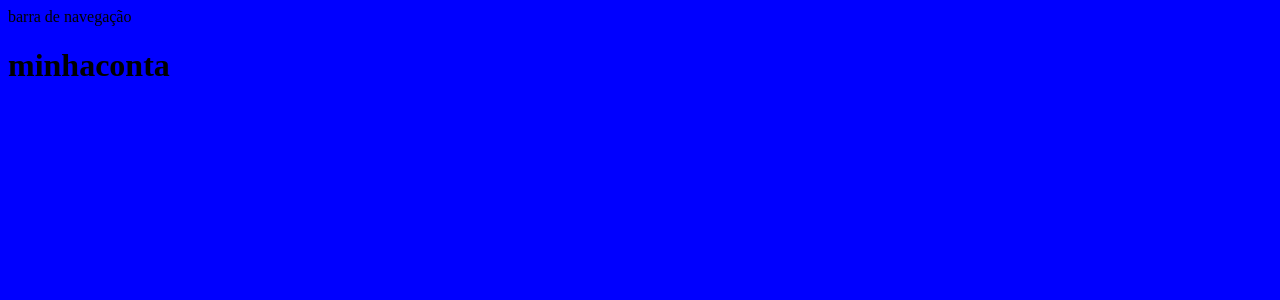
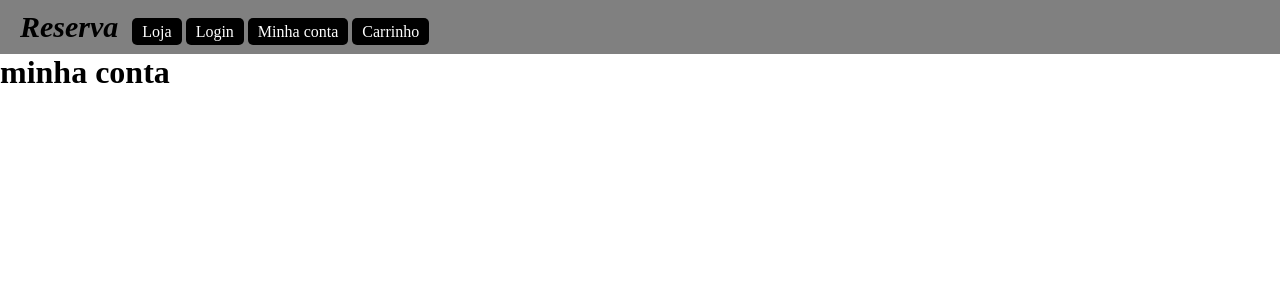
Before and after one commit to GABrPIRES/clone_reserva_django, a Django app: page /minhaconta/ in a window 1280 px wide. Shown: the top 300 px of the page. Run offline with Django 5.2, Linux system fonts and the light colour scheme.

Commit message:
adding navbar

```diff
--- a/ecommerce/loja/templates/base.html
+++ b/ecommerce/loja/templates/base.html
@@ -10,7 +10,7 @@
 </head>
 
 <body>
-    <nav>barra de navegação</nav>
+    {% include 'navbar.html' %}
     {% block body %}
     {% endblock %}
 </body>
--- /dev/null
+++ b/ecommerce/loja/templates/navbar.html
@@ -0,0 +1,7 @@
+<nav class="nav-bar">
+    <a href="{% url 'homepage' %}" class="icon-reserva">Reserva</a>
+    <a href="{% url 'loja' %}" class="nav-links">Loja</a>
+    <a href="{% url 'login' %}" class="nav-links">Login</a>
+    <a href="{% url 'minha_conta' %}" class="nav-links">Minha conta</a>
+    <a href="{% url 'carrinho' %}" class="nav-links">Carrinho</a>
+</nav>
--- a/ecommerce/loja/templates/usuarios/minhaconta.html
+++ b/ecommerce/loja/templates/usuarios/minhaconta.html
@@ -2,5 +2,5 @@
 {% load static %}
 
 {% block body %}
-<h1>minhaconta</h1>
+<h1>minha conta</h1>
 {% endblock %}
--- a/ecommerce/static/css/main.css
+++ b/ecommerce/static/css/main.css
@@ -1,3 +1,33 @@
-body {
-    background-color: blue;
+* {
+    margin: 0;
+    padding: 0;
+    box-sizing: border-box;
 }
+
+.nav-bar {
+    background-color: gray;
+    width: 100%;
+    padding: 10px;
+}
+
+.nav-bar .nav-links {
+    padding: 5px 10px;
+    text-decoration: none;
+    color: white;
+    background-color: black;
+    border-radius: 5px;
+}
+
+.nav-bar .icon-reserva {
+    font-size: 30px;
+    font-weight: bold;
+    font-style: italic;
+    padding: 5px 10px;
+    text-decoration: none;
+    color: black;
+    border-radius: 5px;
+}
+
+.nav-bar a:hover {
+    background-color: rgb(75, 75, 75);
+}
```
